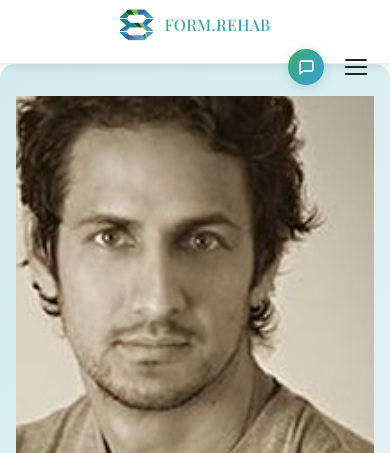
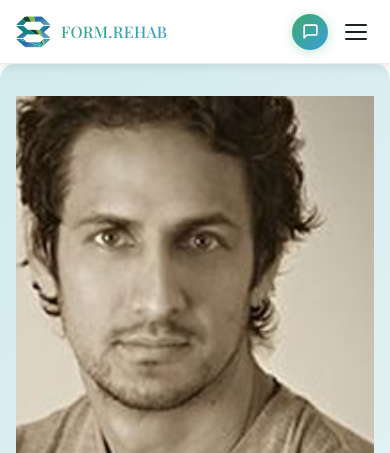
Before and after one commit to Paulipdx/Form, a Flask app: page /about in a window 390 px wide. Shown: the top 453 px of the page. Run offline with Flask 3, Linux system fonts and the light colour scheme.

Commit message:
Update layout.html
hamburger placement

```diff
--- a/templates/layout.html
+++ b/templates/layout.html
@@ -418,16 +418,31 @@
 
   @media (max-width: 768px) {
     .nav-book-center { display: none; }
-    .nav-right { margin-left: auto; flex-shrink: 0; }
-    nav { padding: 0 16px; justify-content: space-between; }
+    nav {
+      padding: 0 16px;
+      height: 64px;
+      display: flex;
+      flex-direction: row;
+      align-items: center;
+      justify-content: space-between;
+    }
+    .nav-right {
+      display: flex;
+      flex-direction: row;
+      align-items: center;
+      gap: 10px;
+      margin-left: auto;
+      flex-shrink: 0;
+      height: 64px;
+    }
+    .logo-link { flex-shrink: 0; }
+    .nav-logo { height: 34px; }
+    .nav-logo-text { font-size: 1rem; }
   }
 
   @media (max-width: 600px) {
     .content-container { padding: 32px 16px 100px; }
     .chat-window { width: calc(100vw - 32px); right: 16px; }
-    nav { height: 64px; }
-    .nav-logo { height: 34px; }
-    .nav-logo-text { font-size: 1rem; }
   }
 </style>
 </head>
```
